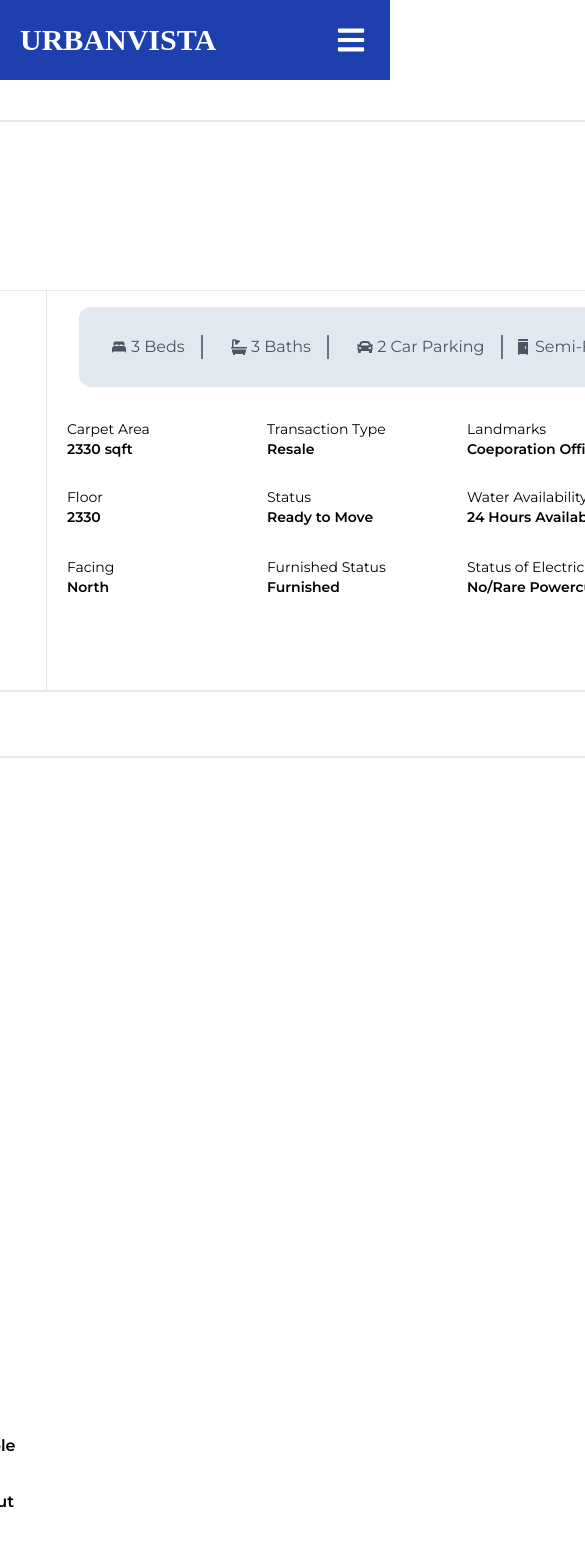
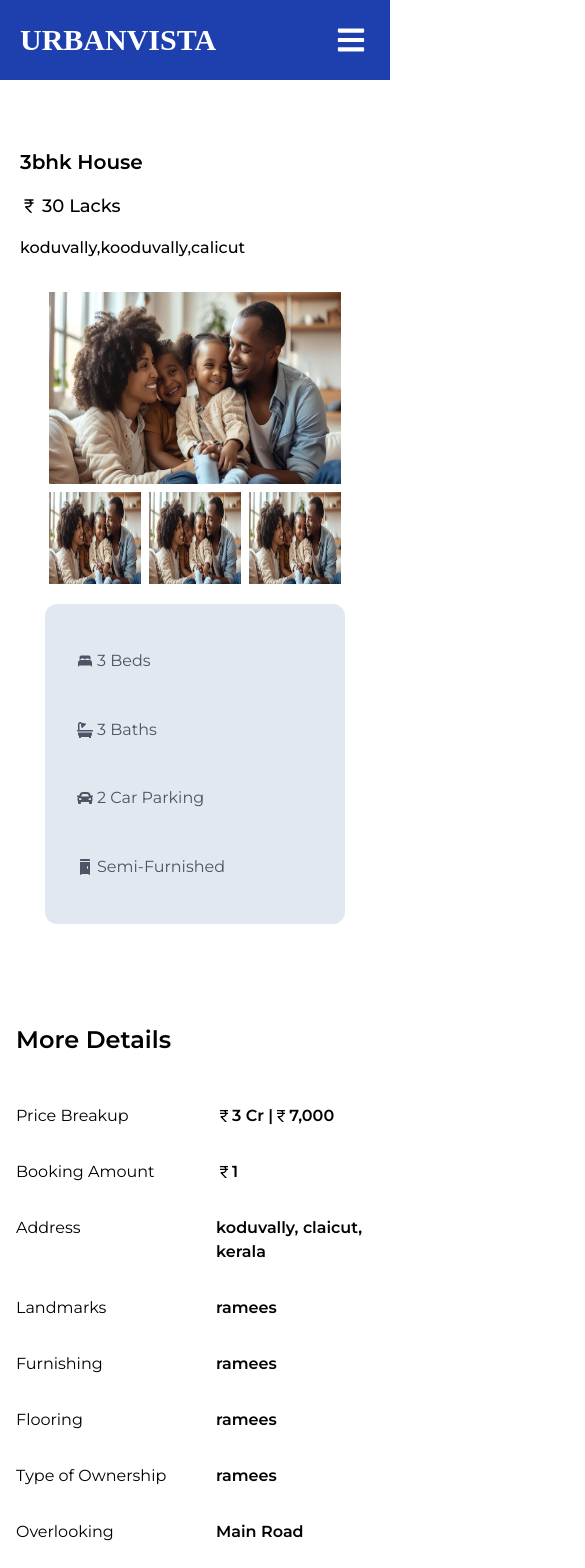
Before and after one commit to Rameeskc/urabanvista, a React (Vite) app: page /ProductDetails in a window 390 px wide. Shown: the top 1568 px of the page, 585 px wide, since content can reach past the window. Built offline with nearby package versions, Linux system fonts and the light colour scheme; a web font is replaced by a local one.

Commit message:
product details compleated

```diff
--- a/src/pages/ProductDetails.jsx
+++ b/src/pages/ProductDetails.jsx
@@ -13,13 +13,14 @@ const ProductDetails = () => {
     <>
     <div className='flex flex-col justify-center items-center w-full'>
 
-      <div className='w-[1100px] h-auto border-2 rounded-lg mt-10 font-Montserrat mb-6'>
+      <div className='w-full md:w-[1100px] h-auto md:border-2 rounded-lg mt-10 font-Montserrat mb-6'>
         <p className='py-2 px-5 text-xl font-semibold mt-5'>3bhk House</p>
         <p className='py-2 px-5 text-lg font-medium flex items-center gap-1'><MdCurrencyRupee />30 Lacks</p>
         <p className='py-2 px-5 text-md font-medium flex mb-5'>koduvally,kooduvally,calicut</p>
-        <div className='w-[1100px] h-[400px] flex'>
 
-          <div className='w-[400px] h-full border-t border-r flex items-center justify-center'>
+
+        <div className=' w-full md:w-[1100px] h-auto md:h-[400px] md:flex'>
+          <div className='w-full md:w-[400px] h-full md:border-t md:border-r flex items-center justify-center'>
             <div className='w-[300px] h-[300px]'>
               <img src={banner} alt=""  className=' w-full h-[200px] p-1'/>
               <div className=' w-full h-[100px] flex'>
@@ -30,16 +31,16 @@ const ProductDetails = () => {
             </div>
           </div>
 
-          <div className=' w-[700px] h-full border-t'>
-            <div className='w-[600px] h-[80px] bg-slate-200 mx-8 rounded-xl mt-4'>
-              <ul className='h-full w-full flex justify-between items-center px-4'>
-                <li className='flex items-center justify-center gap-1 border-r-2 px-4 border-gray-500 text-gray-600'><IoBed />3 Beds</li>
-                <li className='flex items-center justify-center gap-1 border-r-2 px-4 border-gray-500 text-gray-600'><FaBath />3 Baths</li>
-                <li className='flex items-center justify-center gap-1 border-r-2 px-4 border-gray-500 text-gray-600'><FaCar />2 Car Parking</li>
-                <li className='flex items-center justify-center gap-1 text-gray-600'><FaToiletPortable />Semi-Furnished</li>
+          <div className=' w-full md:w-[700px] h-full flex md:flex-col items-center justify-center md:border-t'>
+            <div className='w-[300px] md:w-[600px] h-[320px] md:h-[80px] flex items-center justify-center bg-slate-200 mx-8 rounded-xl mt-4'>
+              <ul className='h-full w-full flex flex-col md:flex-row justify-evenly md:justify-between items-start md:items-center px-4'>
+                <li className='flex items-center justify-center gap-1 md:border-r-2 px-4 border-gray-500 text-gray-600'><IoBed />3 Beds</li>
+                <li className='flex items-center justify-center gap-1 md:border-r-2 px-4 border-gray-500 text-gray-600'><FaBath />3 Baths</li>
+                <li className='flex items-center justify-center gap-1 md:border-r-2 px-4 border-gray-500 text-gray-600'><FaCar />2 Car Parking</li>
+                <li className='flex items-center justify-center gap-1 text-gray-600 px-4 md:px-0'><FaToiletPortable />Semi-Furnished</li>
               </ul>
             </div>
-            <div className='w-[700px] h-full flex'>
+            <div className='hidden md:flex w-[700px] h-full items-center justify-center '>
               <div className=' w-[200px] h-[300px] '>
                   <div className='w-[200px] h-[100px] ml-5 pt-8'>
                     <p className='text-sm'>Carpet Area</p>
@@ -88,64 +89,64 @@ const ProductDetails = () => {
         </div>
       </div>
 
-      <div className='w-[1100px] h-auto border-2 rounded-lg mt-10 font-Montserrat mb-6'>
+      <div className='w-full md:w-[1100px] h-auto md:border-2 rounded-lg mt-10 font-Montserrat mb-6'>
         <p className='p-4 text-2xl font-semibold mt-5'>More Details</p>
 
-        <div className='w-full flex pl-4 mt-8'>
+        <div className='w-full h-auto flex pl-4 mt-8'>
           <p className='w-[200px]'>Price Breakup</p>
-          <p className='font-semibold flex items-center'><MdCurrencyRupee />3 Cr | <MdCurrencyRupee />7,000</p>
+          <p className='font-semibold flex items-center w-[150px] md:w-[300px] h-auto break-words'><MdCurrencyRupee />3 Cr | <MdCurrencyRupee />7,000</p>
         </div>
         <div className='w-full flex pl-4 mt-8'>
           <p className='w-[200px]'>Booking Amount</p>
-          <p className='font-semibold flex items-center'><MdCurrencyRupee /> 1</p>
+          <p className='font-semibold flex items-center w-[150px] md:w-[300px] h-auto break-words'><MdCurrencyRupee /> 1</p>
         </div>
-        <div className='w-full flex pl-4 mt-8'>
-          <p className='w-[200px]'>Address</p>
-          <p className='font-semibold'>abcd</p>
+        <div className='w-full flex pl-4 mt-8 h-auto'>
+          <p className='w-[200px] '>Address</p>
+          <p className='font-semibold w-[150px] md:w-[300px] h-auto break-words'>koduvally, claicut, kerala</p>
         </div>
         <div className='w-full flex pl-4 mt-8'>
           <p className='w-[200px]'>Landmarks</p>
-          <p className='font-semibold'>ramees</p>
+          <p className='font-semibold w-[150px] md:w-[300px] h-auto break-words'>ramees</p>
         </div>
         <div className='w-full flex pl-4 mt-8'>
           <p className='w-[200px]'>Furnishing</p>
-          <p className='font-semibold'>ramees</p>
+          <p className='font-semibold w-[150px] md:w-[300px] h-auto break-words'>ramees</p>
         </div>
         <div className='w-full flex pl-4 mt-8'>
           <p className='w-[200px]'>Flooring</p>
-          <p className='font-semibold'>ramees</p>
+          <p className='font-semibold w-[150px] md:w-[300px] h-auto break-words'>ramees</p>
         </div>
         <div className='w-full flex pl-4 mt-8'>
           <p className='w-[200px]'>Type of Ownership</p>
-          <p className='font-semibold'>ramees</p>
+          <p className='font-semibold w-[150px] md:w-[300px] h-auto break-words'>ramees</p>
         </div>
         <div className='w-full flex pl-4 mt-8'>
           <p className='w-[200px]'>Overlooking</p>
-          <p className='font-semibold'>Main Road</p>
+          <p className='font-semibold w-[150px] md:w-[300px] h-auto break-words'>Main Road</p>
         </div>
         <div className='w-full flex pl-4 mt-8'>
           <p className='w-[200px]'>Age of Construction</p>
-          <p className='font-semibold'>5 to 10 years</p>
+          <p className='font-semibold w-[150px] md:w-[300px] h-auto break-words'>5 to 10 years</p>
         </div>
-        <div className='w-full flex pl-4 mt-8'>
+        <div className='w-full flex pl-4 mt-8 h-auto'>
           <p className='w-[200px]'>Additional Rooms</p>
-          <p className='font-semibold'>Puja Room</p>
+          <p className='font-semibold w-[150px] md:w-auto h-auto break-words'>Pooja Room</p>
         </div>
         <div className='w-full flex pl-4 mt-8'>
           <p className='w-[200px]'>Water Availability</p>
-          <p className='font-semibold'>24 Hours Available</p>
+          <p className='font-semibold w-[150px] md:w-[300px] h-auto break-words'>24 Hours Available</p>
         </div>
         <div className='w-full flex pl-4 mt-8 mb-8'>
           <p className='w-[200px]'>Status of Electricity</p>
-          <p className='font-semibold'>No/Rare Powercut</p>
+          <p className='font-semibold w-[150px] md:w-[300px] h-auto break-words'>No/Rare Powercut</p>
         </div>
         <div className='w-full flex pl-4 mt-8 mb-8'>
           <p className='w-[200px]'>Lift</p>
-          <p className='font-semibold'>3</p>
+          <p className='font-semibold w-[150px] md:w-[300px] h-auto break-words'>3</p>
         </div>
         <div className='w-full flex pl-4 mt-8 mb-8'>
           <p className='w-[200px]'>Authority Approval</p>
-          <p className='font-semibold'>City Municipal Corporation</p>
+          <p className='font-semibold w-[150px] md:w-[300px] h-auto break-words'>City Municipal Corporation</p>
         </div>
 
       </div>
```
